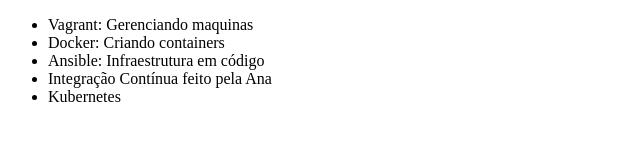
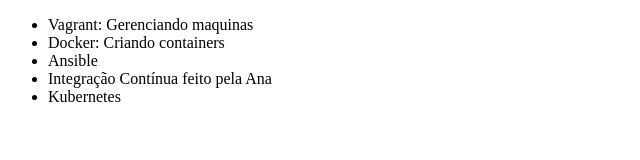
Before and after one commit to michaelsnogueira/alura-git, a plain HTML site: page index.html in a window 1280 px wide. Shown: the whole page, without its empty margins (0-640 px from the left). Drawn offline with Linux system fonts and the light colour scheme.

Commit message:
Revert "Mudando nome do curso de Ansible"
This reverts commit e3071e7c996d411f40b7c58c8f314fcdf0c31354.

```diff
--- a/index.html
+++ b/index.html
@@ -8,7 +8,7 @@
   <ul>
     <li>Vagrant: Gerenciando maquinas</li>
     <li>Docker: Criando containers</li>
-    <li>Ansible: Infraestrutura em código</li>
+    <li>Ansible</li>
     <li>Integração Contínua feito pela Ana</li>
     <li>Kubernetes</li>
   </ul>
```
